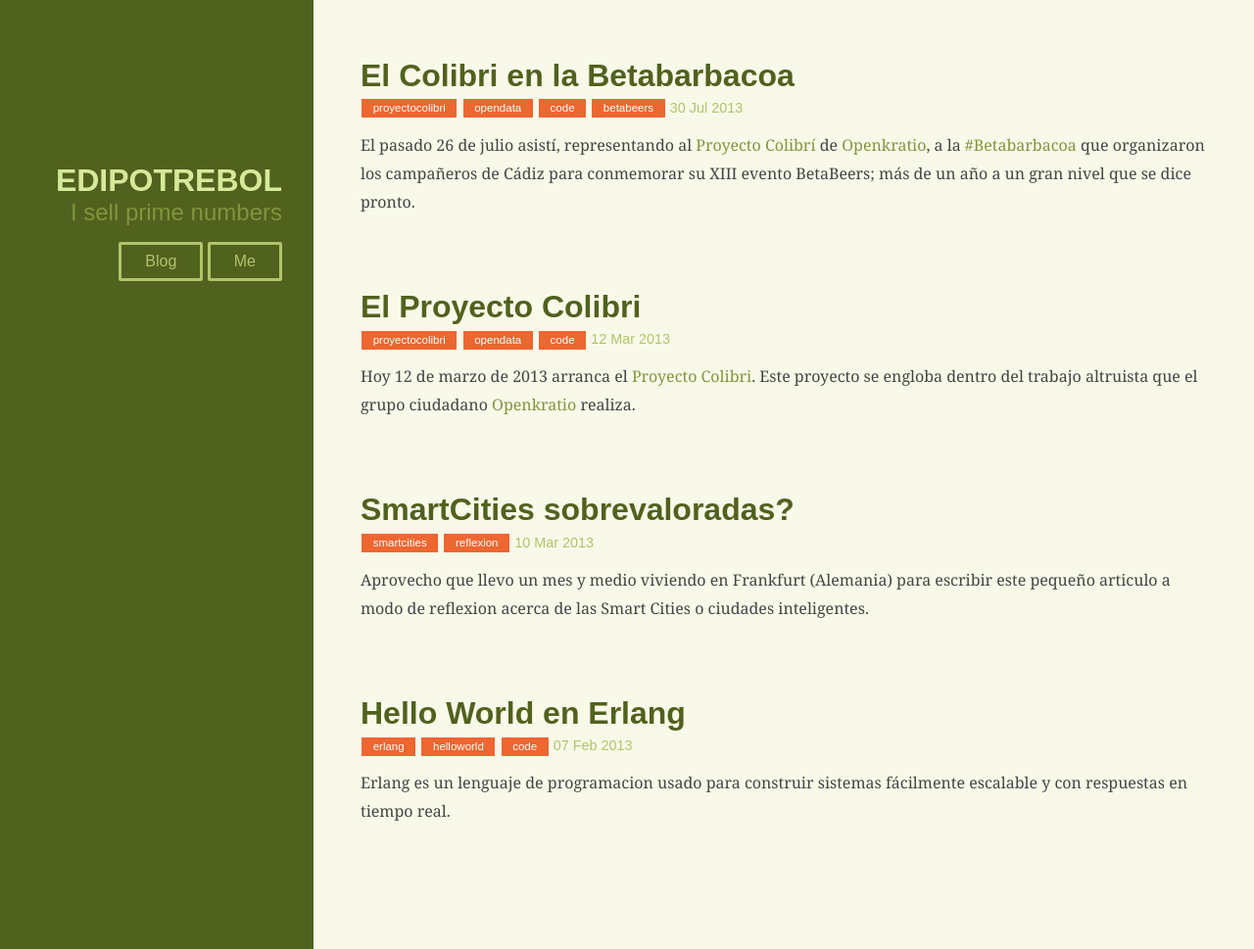
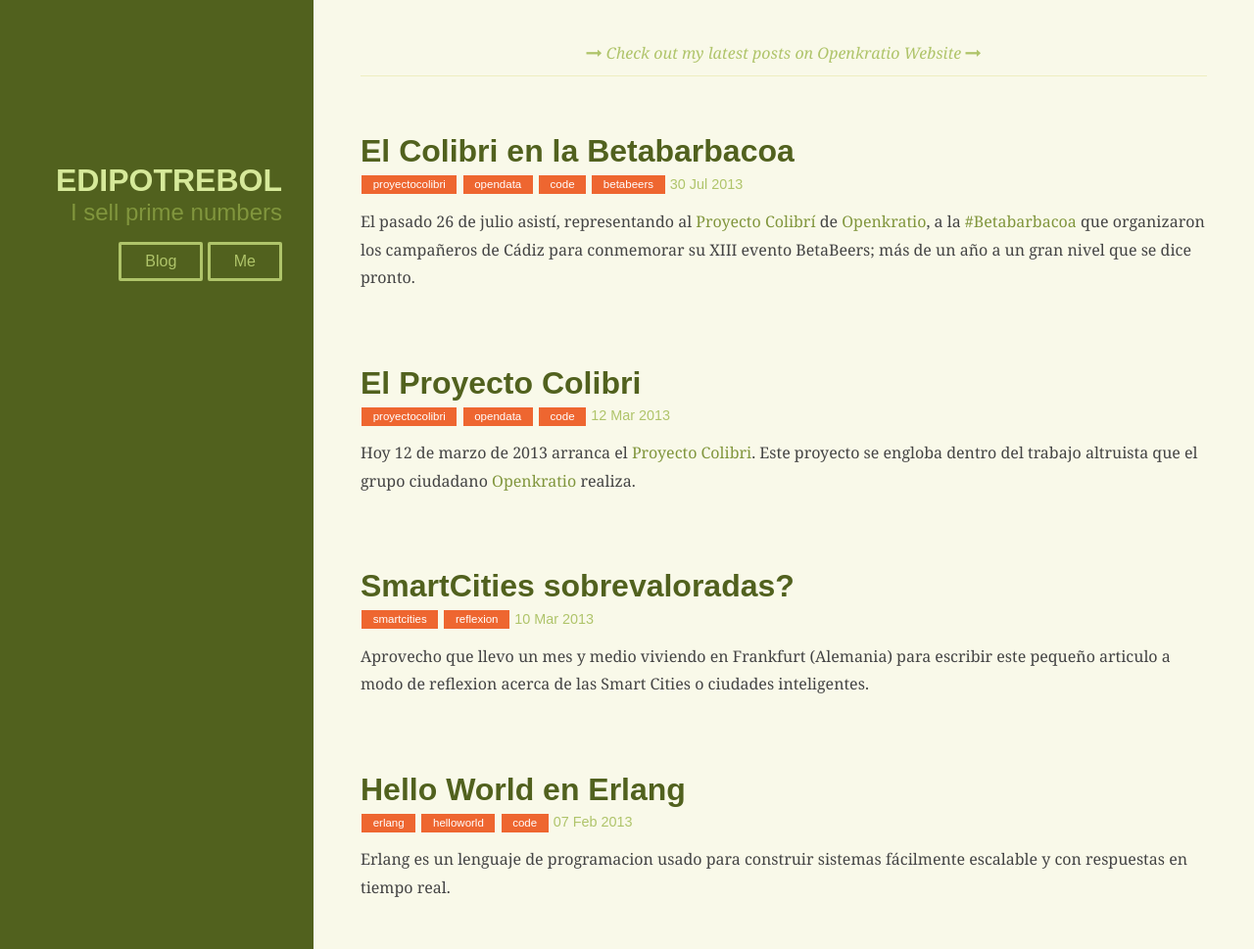
Before and after one commit to edipotrebol/edipotrebol.github.com, a Jekyll site: the page built from index.html, in a window 1280 px wide and 969 px high. Shown: the whole window at 98% size. Built offline with Jekyll 4.4.1, drawn with Linux system fonts in a browser that asks for light colours; the list of posts is cut into pages by our own code.

Commit message:
Adding link to my posts on Openkratio Website

```diff
--- a/css/main.css
+++ b/css/main.css
@@ -175,6 +175,21 @@ a:focus {
     color: #444;
     line-height: 1.8em;
 }
+.openkratio-advice {
+    font-family: Georgia, "Cambria", serif;
+    line-height: 2em;
+    text-align: center;
+    font-style: italic;
+    border-bottom: 1px solid #eeeec1;
+    padding: 0.4em 0;
+    letter-spacing: 0.1em;
+}
+.openkratio-advice a {
+    color: #AFC46A;
+}
+.openkratio-advice a .icon {
+    color: #AFC46A;
+}
 .me-bio {
     font-family: Georgia, "Cambria", serif;
     color: #444;
--- a/index.html
+++ b/index.html
@@ -2,6 +2,12 @@
 layout: default
 title: edipotrebol
 ---
+
+<div class="content pure-u-1">
+  <section class="pure-u-1 openkratio-advice">
+    <a href="http://openkratio.org/index.php/author/edipotrebol/" target="_blank"><span class="icon icon-long-arrow-right"></span> Check out my latest posts on Openkratio Website <span class="icon icon-long-arrow-right"></span></a>
+  </section>
+</div>
 
 <div class="content pure-u-1">
     {% for post in paginator.posts %}
```
